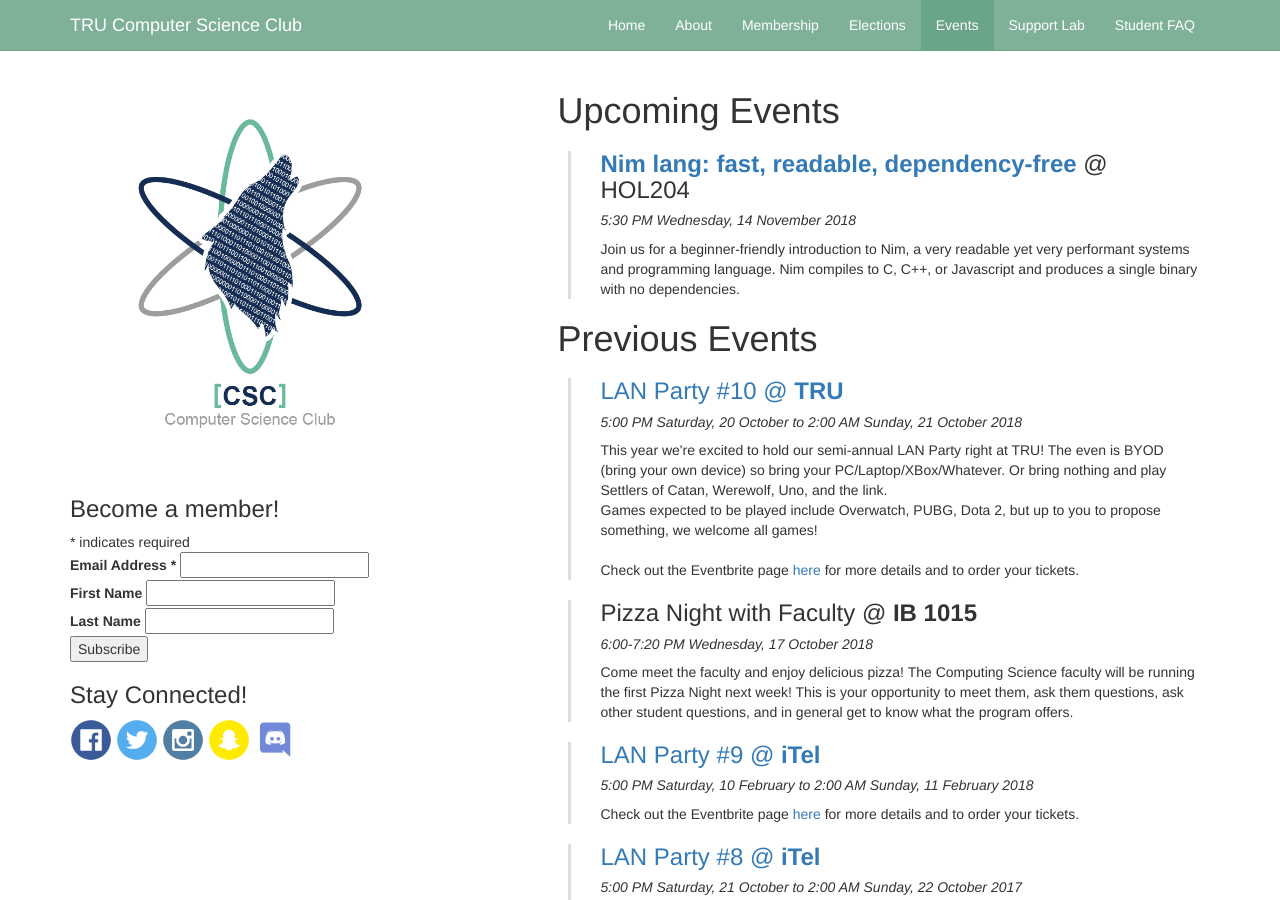
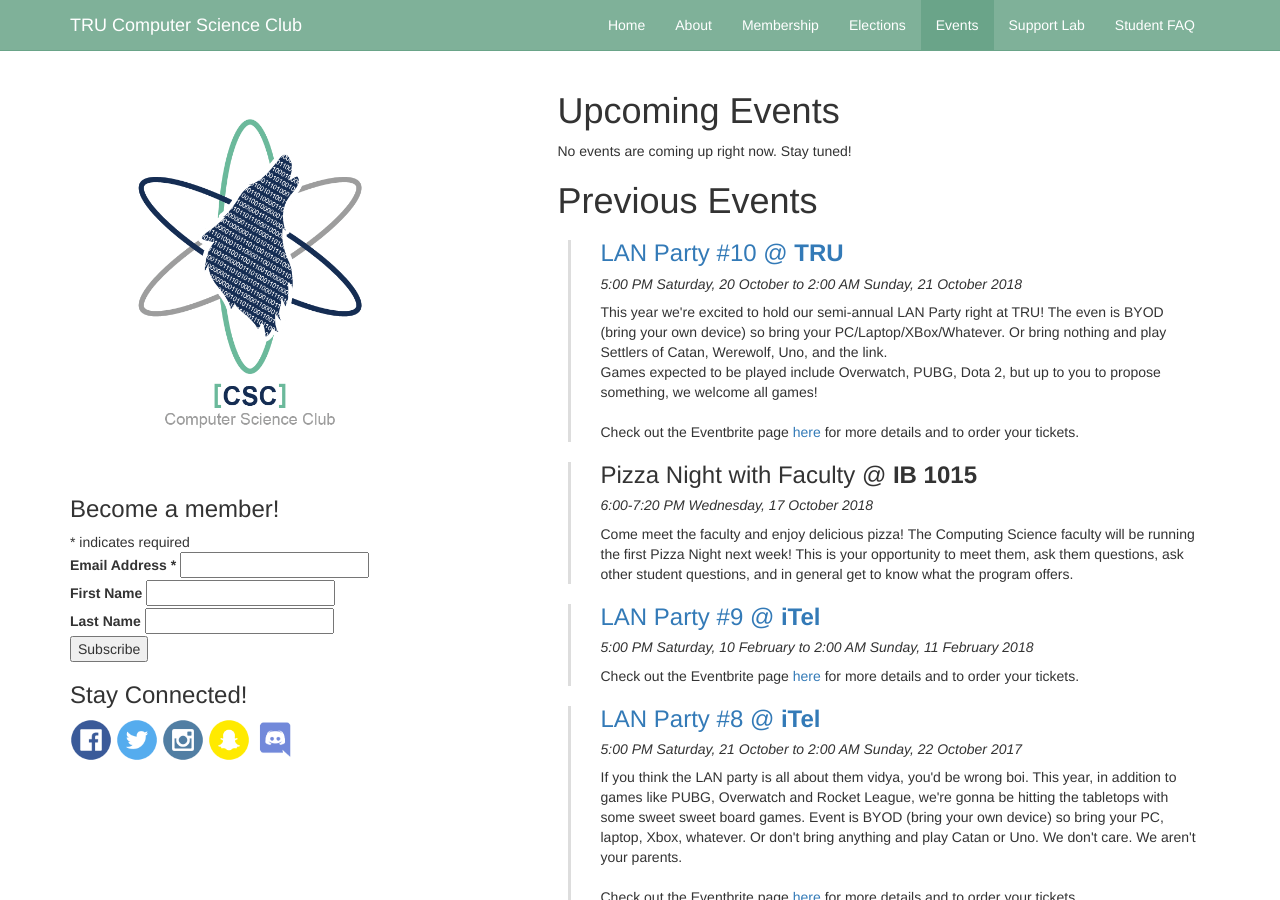
Before and after one commit to trucsclub/trucsclub.github.io, a Jekyll site: the page built from events.html, in a window 1280 px wide and 900 px high. Built offline with Jekyll 4.4.1, drawn with Linux system fonts in a browser that asks for light colours; nearby versions of some CDN libraries; comment, search, counter and statistics services are not loaded; some of the changed text lies outside the part shown.

Commit message:
chore(events.html) move Nim to past workshops

```diff
--- a/events.html
+++ b/events.html
@@ -5,14 +5,7 @@ active: events
 ---
 <h1>Upcoming Events</h1>
 <div class="event-list">
-    <div class="event">
-        <h3><a href="https://nimworkshop.eventbrite.ca"><b>Nim lang: fast, readable, dependency-free</b></a> @ HOL204</h3>
-        <h5>5:30 PM Wednesday, 14 November 2018</h5>
-        <p>
-            Join us for a beginner-friendly introduction to Nim, a very readable yet very performant systems and programming language.
-            Nim compiles to C, C++, or Javascript and produces a single binary with no dependencies.
-        </p>
-    </div>
+    No events are coming up right now. Stay tuned!
 </div>
 
 <h1>Previous Events</h1>
```
Also changed, not shown: other parts of events.html (+1 -0 lines).
